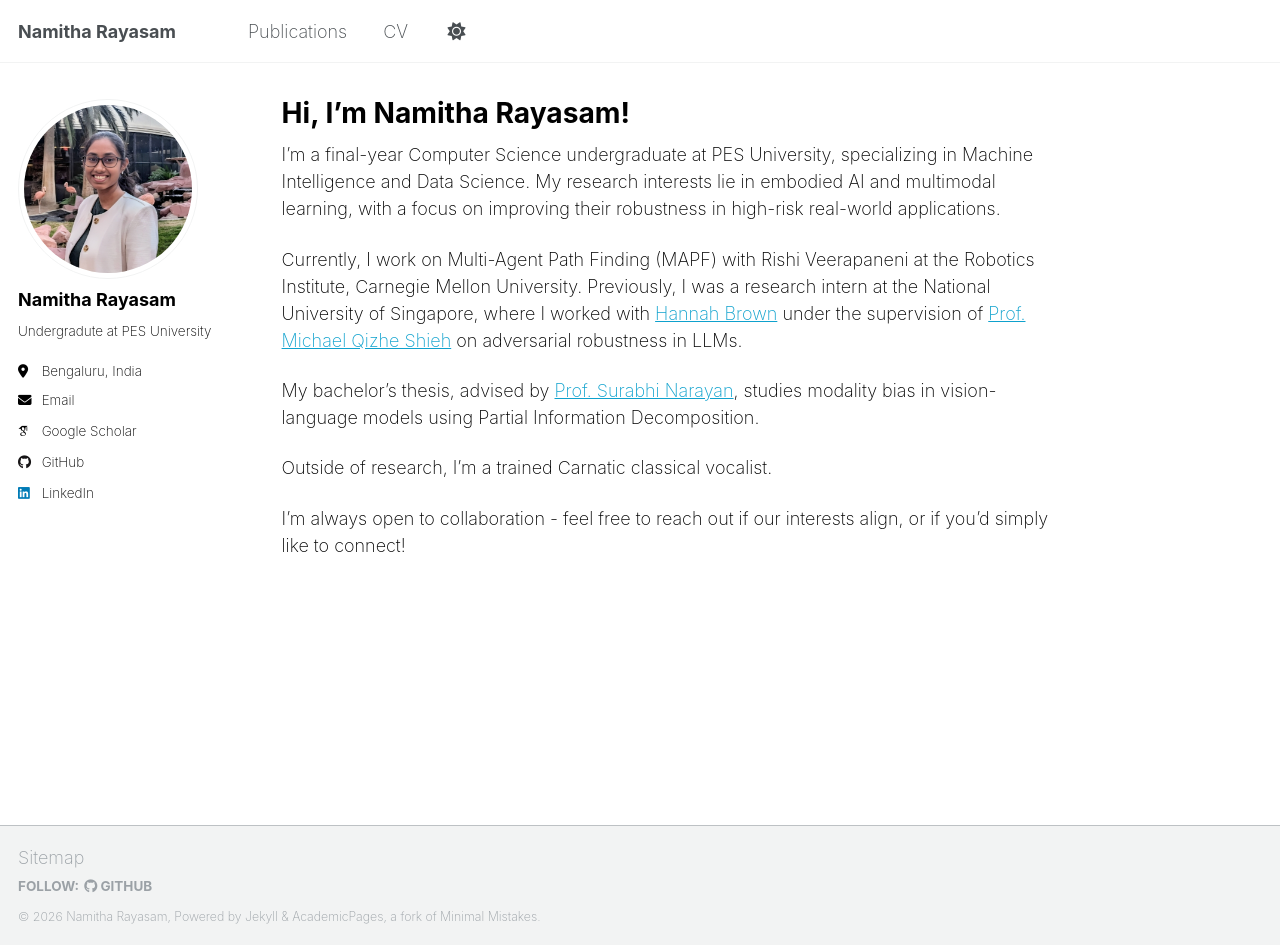
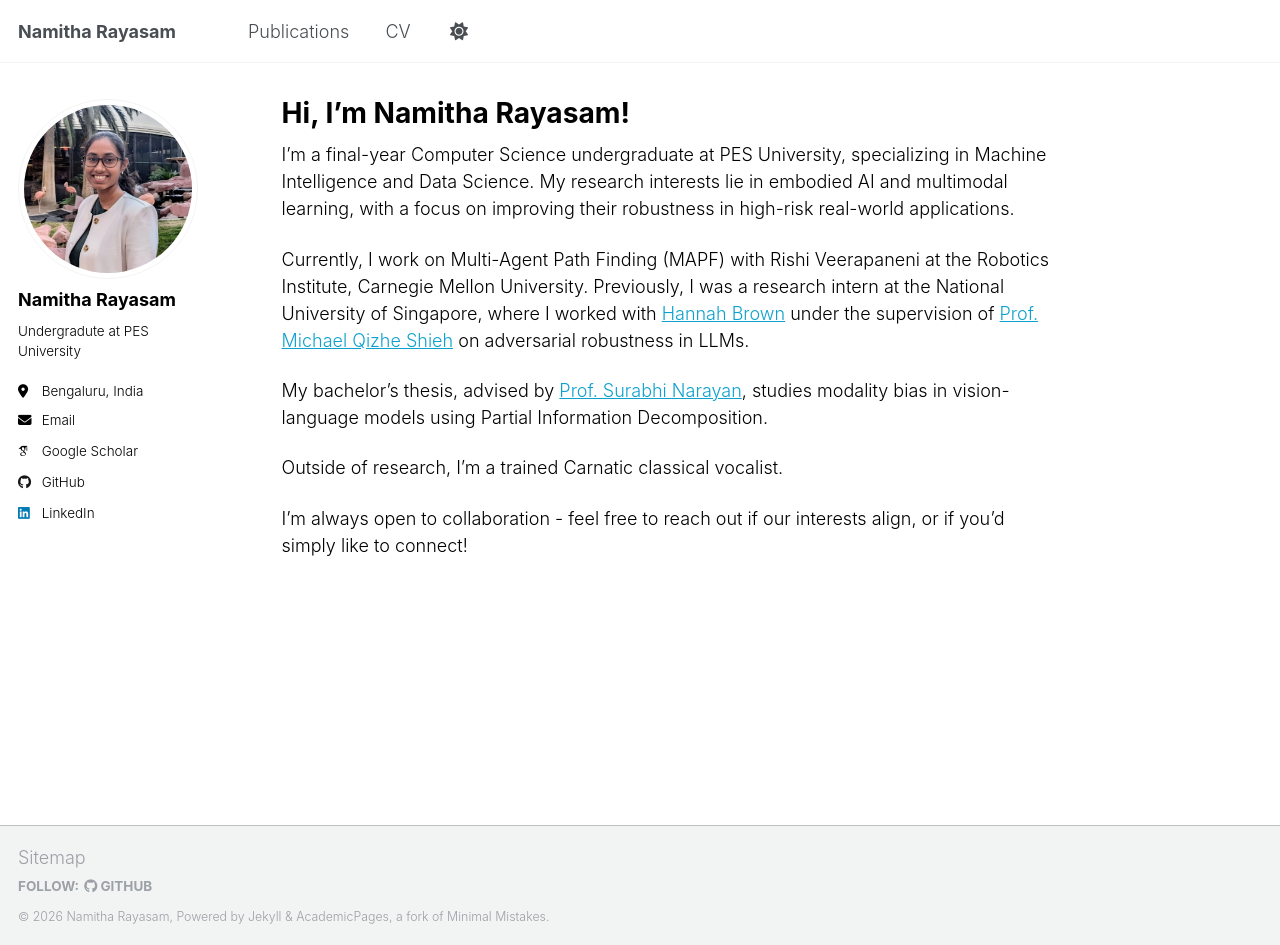
Before and after one commit to namitharayasam/namitharayasam.github.io, a Jekyll site: the page built from _pages/about.md, in a window 1280 px wide and 945 px high. Built offline with Jekyll 4.4.1, drawn with Linux system fonts in a browser that asks for light colours; some web fonts are replaced.

Commit message:
Update _base.scss

```diff
--- a/_sass/layout/_base.scss
+++ b/_sass/layout/_base.scss
@@ -16,7 +16,7 @@ body {
   padding: $masthead-height 0 0;
   padding-bottom: 9em;
   font-family: $global-font-family;
-  font-weight: 200;
+  font-weight: 350;
   line-height: 1.5;
 
   &.overflow--hidden {
```
